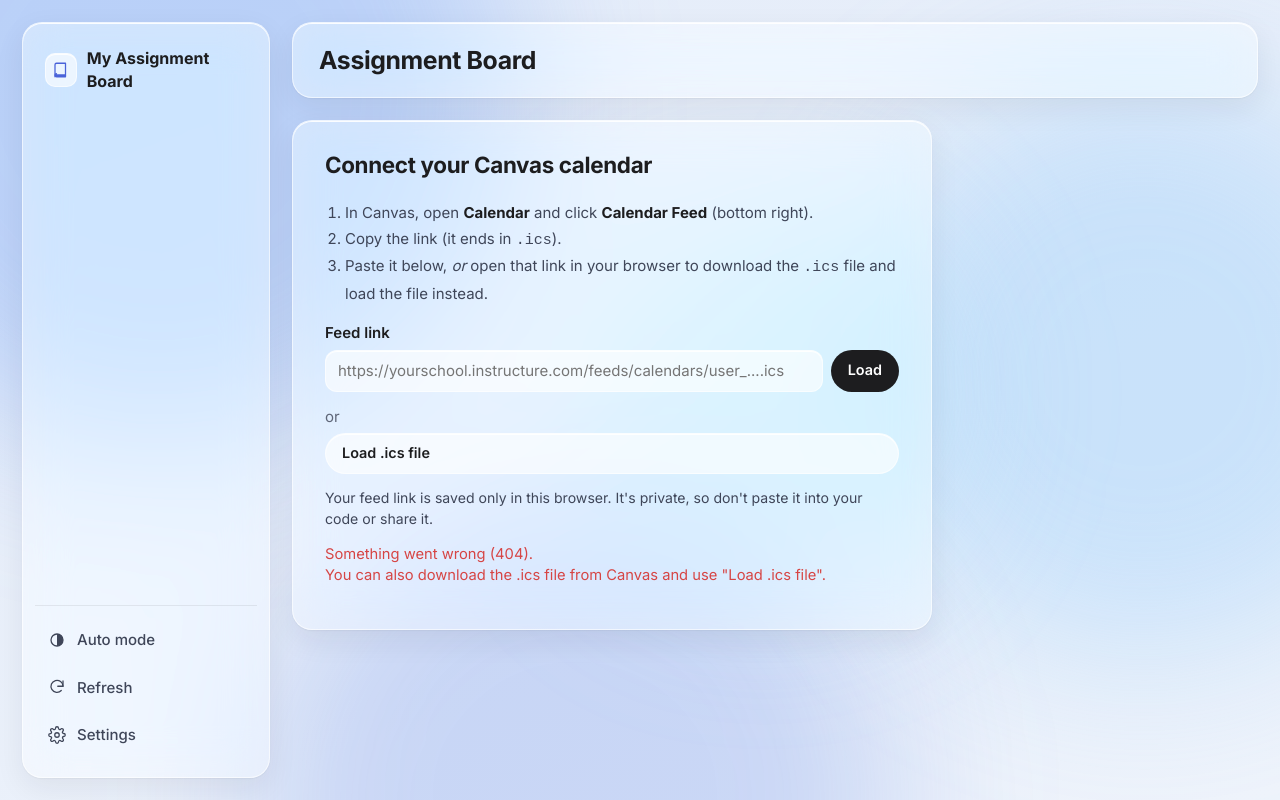
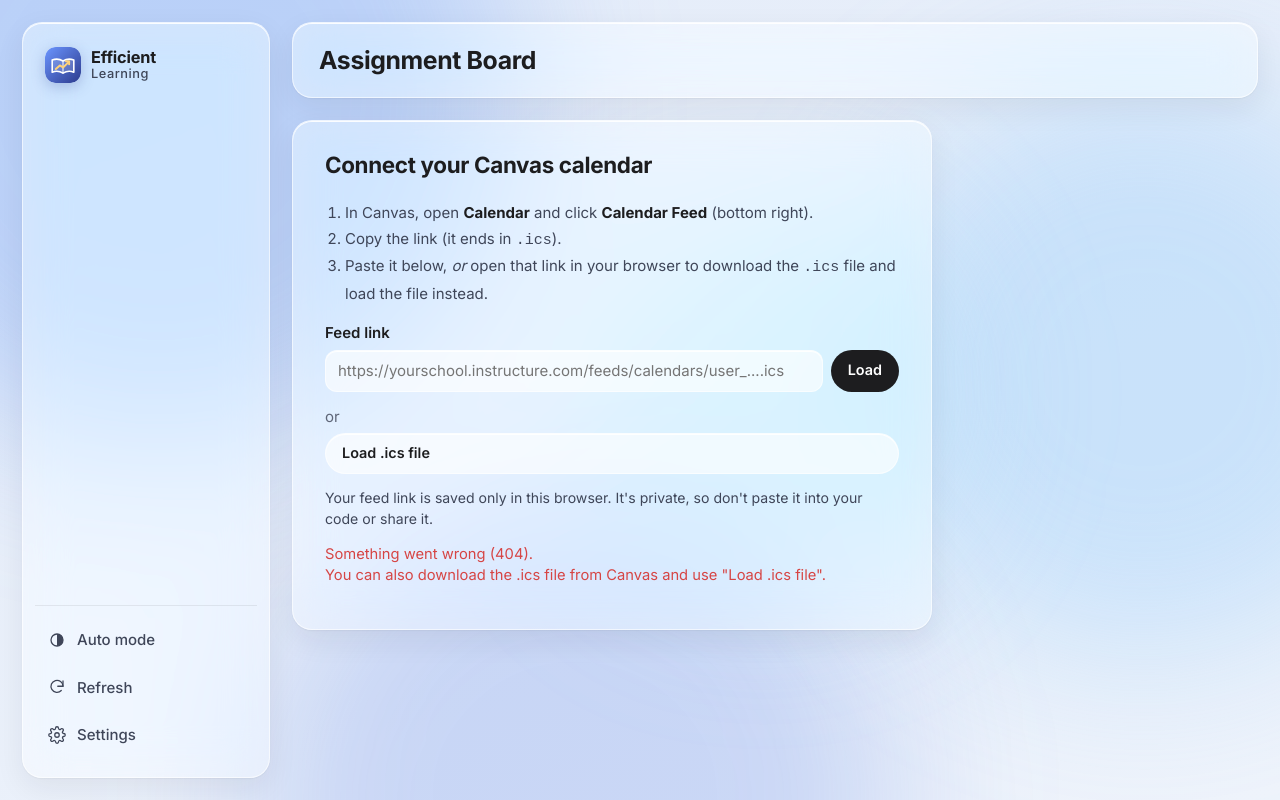
Before and after one commit to Justin-E-Dev/canvas-assignment-calendar-2-, a plain HTML site: page index.html in a window 1280 px wide. Drawn offline with Linux system fonts and the light colour scheme; no server answers.

Commit message:
Add Efficient Learning logo to the sidebar and browser tab
Co-Authored-By: Claude Opus 5.5 <noreply@anthropic.com>
Claude-Session: https://claude.ai/code/session_01BqisVqqWfRSxewDUNfcVKk

```diff
--- a/book.css
+++ b/book.css
@@ -564,3 +564,10 @@ mark.hit.current { background: #f6c453; box-shadow: 0 0 0 2px #f6c453; }
 }
 :root[data-theme="dark"] mark.hit { background: rgba(246, 196, 83, 0.3); }
 :root[data-theme="dark"] mark.hit.current { background: rgba(246, 196, 83, 0.6); box-shadow: 0 0 0 2px rgba(246, 196, 83, 0.6); }
+
+/* Efficient Learning logo */
+.side-logo { justify-content: flex-start; padding: 0 22px; gap: 10px; }
+.logo-mark, .side-logo .logo-mark, .brand .logo-mark { stroke: none; width: 36px; height: 36px; flex: none; display: block; border-radius: 11px; box-shadow: 0 4px 14px rgba(0, 0, 0, 0.2); }
+.logo-text { display: flex; flex-direction: column; line-height: 1.1; text-align: left; }
+.logo-text strong { font-size: 1.02rem; font-weight: 700; }
+.logo-text span { font-size: 0.8rem; font-weight: 500; opacity: 0.75; letter-spacing: 0.04em; }
--- a/index.html
+++ b/index.html
@@ -3,7 +3,8 @@
 <head>
   <meta charset="UTF-8">
   <meta name="viewport" content="width=device-width, initial-scale=1.0">
-  <title>My Assignment Board</title>
+  <title>Efficient Learning</title>
+  <link rel="icon" href="logo.svg" type="image/svg+xml">
   <link rel="preconnect" href="https://fonts.googleapis.com">
   <link rel="preconnect" href="https://fonts.gstatic.com" crossorigin>
   <link href="https://fonts.googleapis.com/css2?family=Inter:wght@400;500;600;700&display=swap" rel="stylesheet">
@@ -18,12 +19,22 @@
   <div class="shell">
     <!-- Sidebar -->
     <aside class="side glass">
-      <div class="brand">
-        <span class="brand-mark" aria-hidden="true">
-          <svg viewBox="0 0 24 24"><path d="M4 5a2 2 0 0 1 2-2h12v16H6a2 2 0 0 0-2 2V5Z"/><path d="M6 19h12v2H6a2 2 0 0 1 0-4"/></svg>
-        </span>
-        <span>My Assignment Board</span>
-      </div>
+      <a class="brand" href="index.html#board" aria-label="Efficient Learning home">
+        <svg class="logo-mark" viewBox="0 0 40 40" aria-hidden="true">
+        <defs>
+        <linearGradient id="el-bg" x1="0" y1="0" x2="1" y2="1">
+        <stop offset="0" stop-color="#6b95ff"/>
+        <stop offset="1" stop-color="#2d3b8e"/>
+        </linearGradient>
+        </defs>
+        <rect width="40" height="40" rx="11" fill="url(#el-bg)"/>
+        <path d="M8 14.5c4-1.6 8-1.4 12 1 4-2.4 8-2.6 12-1v13.5c-4-1.6-8-1.4-12 1-4-2.4-8-2.6-12-1z" fill="#fff" fill-opacity="0.16" stroke="#fff" stroke-width="1.8" stroke-linejoin="round"/>
+        <path d="M20 15.5v13.5" stroke="#fff" stroke-width="1.6" stroke-opacity="0.7"/>
+        <path d="M12 24.5l4.5-4 3.5 2.2 6.5-6.2" fill="none" stroke="#ffd27a" stroke-width="2.2" stroke-linecap="round" stroke-linejoin="round"/>
+        <path d="M23.3 15.8h3.5v3.5" fill="none" stroke="#ffd27a" stroke-width="2.2" stroke-linecap="round" stroke-linejoin="round"/>
+        </svg>
+        <span class="logo-text"><strong>Efficient</strong><span>Learning</span></span>
+      </a>
 
       <nav id="tabs" class="side-nav hidden" aria-label="Sections">
         <a href="#board" data-view="board">
--- a/style.css
+++ b/style.css
@@ -490,3 +490,10 @@ select option { color: #1d1d1f; }
   .side-nav a span { font-size: 0.85rem; }
   .stat-value { font-size: 1.45rem; }
 }
+
+/* Efficient Learning logo */
+a.brand { color: inherit; text-decoration: none; }
+.logo-mark, .side-logo .logo-mark, .brand .logo-mark { stroke: none; width: 36px; height: 36px; flex: none; display: block; border-radius: 11px; box-shadow: 0 4px 14px rgba(45, 59, 142, 0.25); }
+.logo-text { display: flex; flex-direction: column; line-height: 1.1; }
+.logo-text strong { font-size: 1.02rem; font-weight: 700; letter-spacing: -0.01em; }
+.logo-text span { font-size: 0.8rem; font-weight: 500; color: var(--muted); letter-spacing: 0.04em; }
```
Also changed, not shown: book.html (+17 -4 lines), logo.svg (added).
